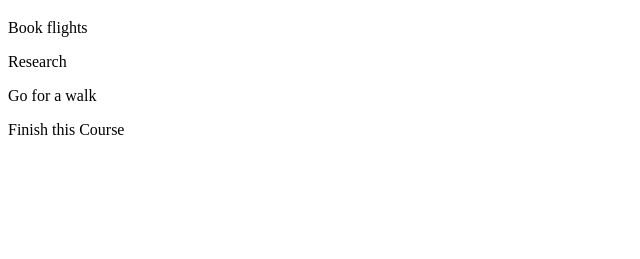
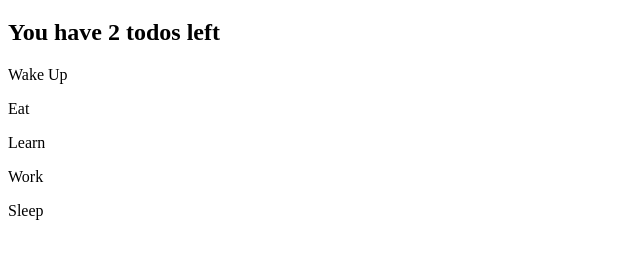
Before and after one commit to AmuthesWaran/javascript-complete, a plain HTML site: page 06-todo-app/index.html in a window 1280 px wide. Shown: the part 61-320 px from the top of the page, without its empty margins (0-640 px from the left). Drawn offline with Linux system fonts and the light colour scheme.

Commit message:
day 14 chapter 7 part 2

```diff
--- a/06-todo-app/index.html
+++ b/06-todo-app/index.html
@@ -9,11 +9,11 @@
 <body>
 
     <h1>Todo App</h1>
-    <p>Clean the kitched</p>
+    <!-- <p>Clean the kitched</p>
     <p>Book flights</p>
     <p>Research</p>
     <p>Go for a walk</p>
-    <p>Finish this Course</p>
+    <p>Finish this Course</p> -->
     <script src="todo-app.js"></script>
 </body>
 </html>
--- a/06-todo-app/todo-app.js
+++ b/06-todo-app/todo-app.js
@@ -1,8 +1,40 @@
-const ps = document.querySelectorAll('p')
+const todos = [{
+   todo: 'Wake Up',
+   complete: true
+}, {
+   todo: 'Eat',
+   complete: true
+}, {
+   todo: 'Learn',
+   complete: true
+}, {
+   todo: 'Work',
+   complete: false
+}, {
+   todo: 'Sleep',
+   complete: false
+}]
 
-ps.forEach(function (p){
-   if(p.innerHTML.includes('the')){
-    p.remove()
+// const ps = document.querySelectorAll('p')
 
-   }
-})
+// ps.forEach(function (p){
+//    if(p.innerHTML.includes('the')){
+//     p.remove()
+//    }
+// })
+
+ const incompleteTodo = todos.filter(function (todo){
+   return !todo.complete
+ })
+
+ const summary = document.createElement('h2')
+ summary.textContent = `You have ${incompleteTodo.length} todos left`
+ document.querySelector('body').appendChild(summary)
+
+ todos.forEach(function (todo) {
+   const p = document.createElement('p')
+   p.textContent = todo.todo
+
+   document.querySelector('body').appendChild(p)
+   console.log(p)
+ })
```
Also changed, not shown: 05-notes-app/notes-app.js (+18 -0 lines).
